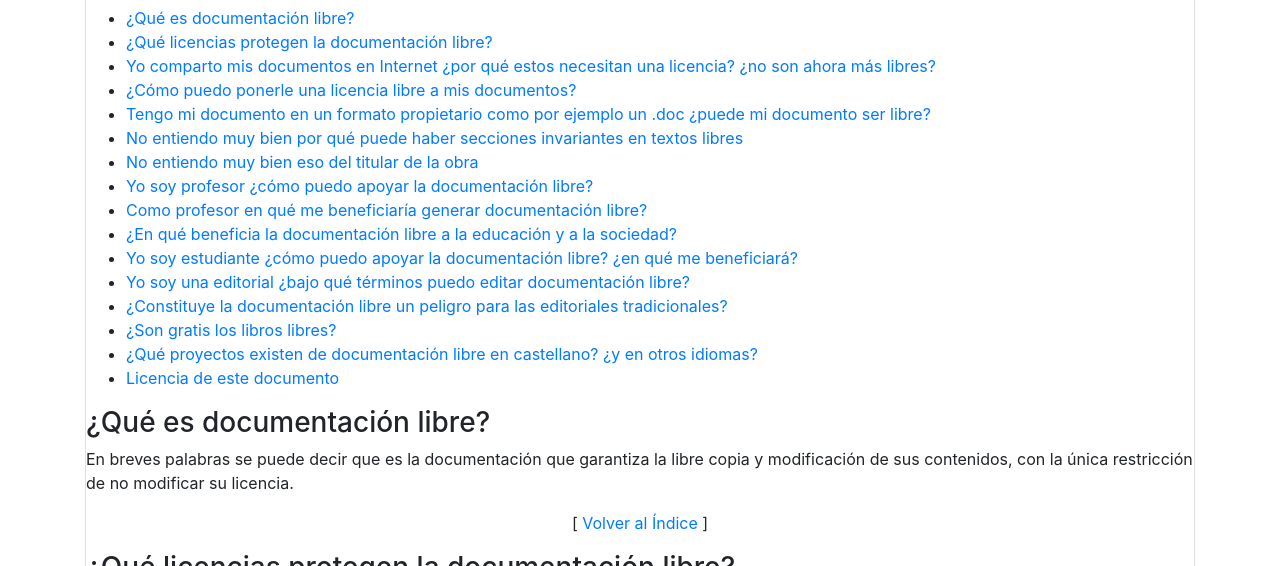
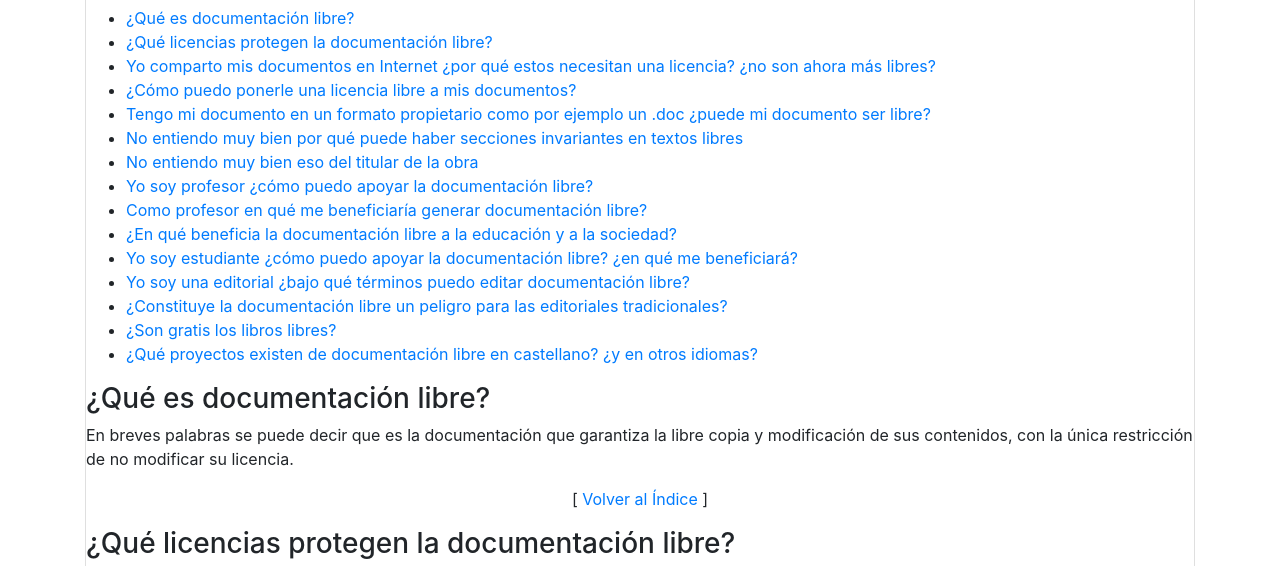
Before and after one commit to jorgesumle/libremanuals.github.io, a website: page faq-freedoc.html in a window 1280 px wide. Shown: the part 189-755 px from the top of the page. Drawn offline with Linux system fonts and the light colour scheme.

Commit message:
faq-freedoc.html: the license in acerca.html

```diff
--- a/faq-freedoc.html
+++ b/faq-freedoc.html
@@ -89,7 +89,6 @@
 	      <li><a href="#peligro-editorial">¿Constituye la documentación libre un peligro para las editoriales tradicionales?</a></li>
 	      <li><a href="#gratis-libre">¿Son gratis los libros libres?</a></li>
 	      <li><a href="#proyectos">¿Qué proyectos existen de documentación libre en castellano? ¿y en otros idiomas?</a></li>
-	      <li><a href="#licencia">Licencia de este documento</a></li>
 	    </ul>
 	    <h3><a name="que-es">¿Qué es documentación libre?</a></h3>
 	    <p class="card-text">
```
